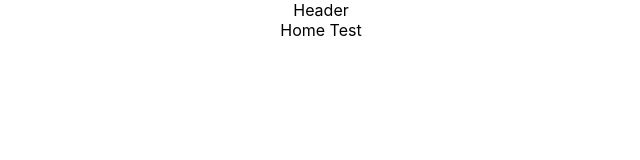
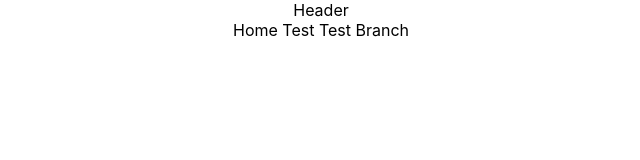
Before and after one commit to Josh8011/reservation, a React (Create React App) app: page / in a window 1280 px wide. Shown: the top 160 px of the page, without its empty margins (319-959 px from the left). Built offline with nearby package versions, Linux system fonts and the light colour scheme.

Commit message:
test branch

```diff
--- a/src/pages/Home.js
+++ b/src/pages/Home.js
@@ -4,7 +4,7 @@ export function Home (){
     return(
         <div>
         <Header/>
-            Home Test
+            Home Test Test Branch
         </div>
     );
 }
```
